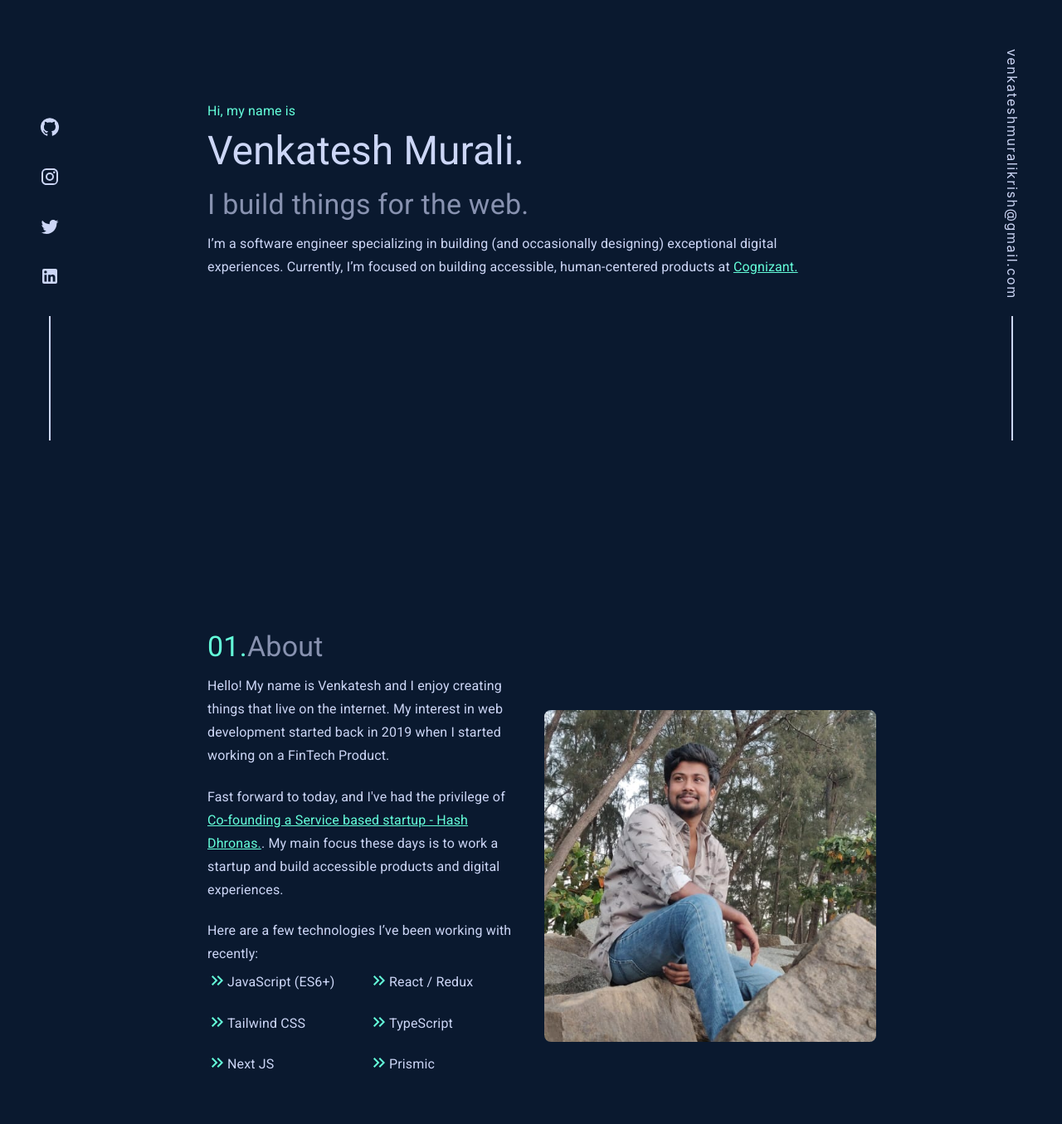
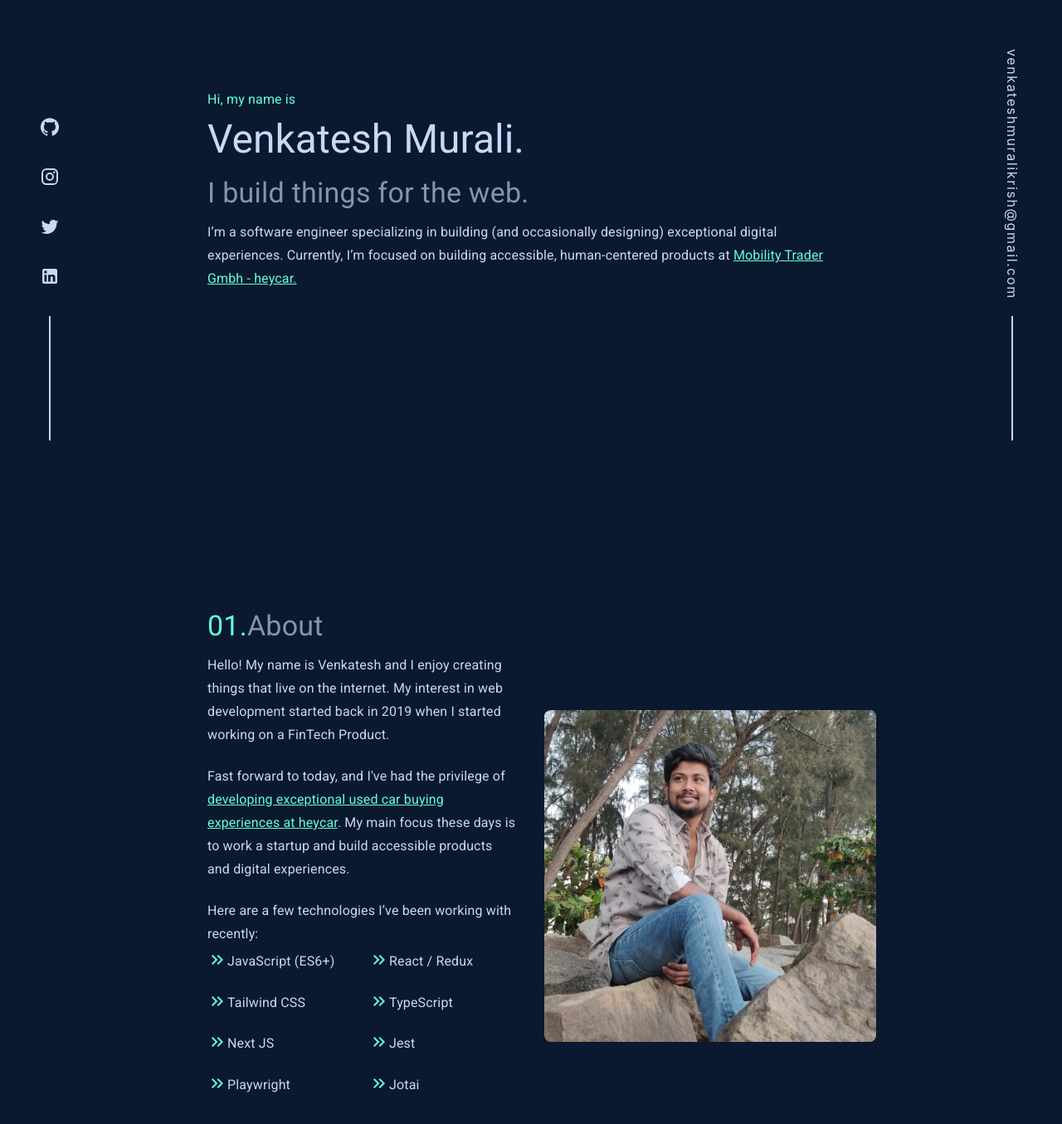
Before and after one commit to VenkateshMurali15/venkatesh-portfolio, a React (Create React App) app: page / in a window 1280 px wide. Shown: the part 269-1624 px from the top of the page at 83% size. Built offline with nearby package versions, Linux system fonts and the light colour scheme.

Commit message:
add heycar, resume, github

```diff
--- a/src/components/about/index.js
+++ b/src/components/about/index.js
@@ -43,7 +43,9 @@ function About({ id }) {
     "Tailwind CSS",
     "TypeScript",
     "Next JS",
-    "Prismic",
+    "Jest",
+    "Playwright",
+    "Jotai",
   ];
 
   return (
@@ -83,10 +85,10 @@ function About({ id }) {
               >
                 Fast forward to today, and I've had the privilege of{" "}
                 <a
-                  href="https://hashdhronas.com/"
+                  href="https://hey.car/"
                   style={{ color: theme.aquamarine.shade1, cursor: "pointer" }}
                 >
-                  Co-founding a Service based startup - Hash Dhronas.
+                  developing exceptional used car buying experiences at heycar
                 </a>
                 . My main focus these days is to work a startup and build
                 accessible products and digital experiences.
--- a/src/components/contact/index.js
+++ b/src/components/contact/index.js
@@ -2,7 +2,6 @@ import { Grid, Typography } from "@mui/material";
 import React from "react";
 import theme from "../../style/theme";
 import ArrowRightIcon from "@mui/icons-material/ArrowRight";
-import Button from "../button";
 import Calendly from "../calendly";
 
 function Contact({ id }) {
--- a/src/components/social-section/index.js
+++ b/src/components/social-section/index.js
@@ -20,7 +20,7 @@ function SocialSection() {
           <GitHubIcon
             style={{ color: theme.text.bodyText, cursor: "pointer" }}
             onClick={() => {
-              window.open("https://github.com/VenkateshMurali15");
+              window.open("https://github.com/Venkatesh157");
             }}
           />
         </Grid>
--- a/src/components/welcome/index.js
+++ b/src/components/welcome/index.js
@@ -61,10 +61,10 @@ function Welcome() {
         designing) exceptional digital experiences. Currently, I’m focused on
         building accessible, human-centered products at{" "}
         <u
-          href="https://www.cognizant.com/"
+          href="https://www.hey.car/"
           style={{ color: theme.aquamarine.shade1, cursor: "pointer" }}
         >
-          Cognizant.
+          Mobility Trader Gmbh - heycar.
         </u>
       </Typography>
     </div>
```
Also changed, not shown: 2 other files (tests, documents, lock files or other folders).
